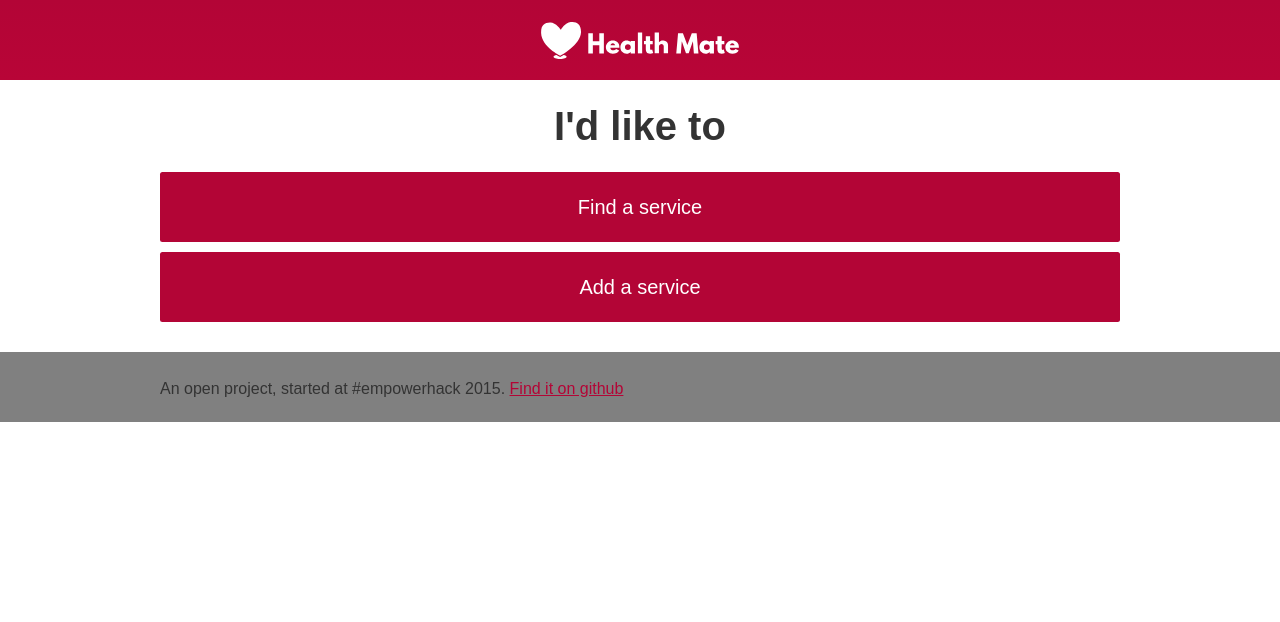
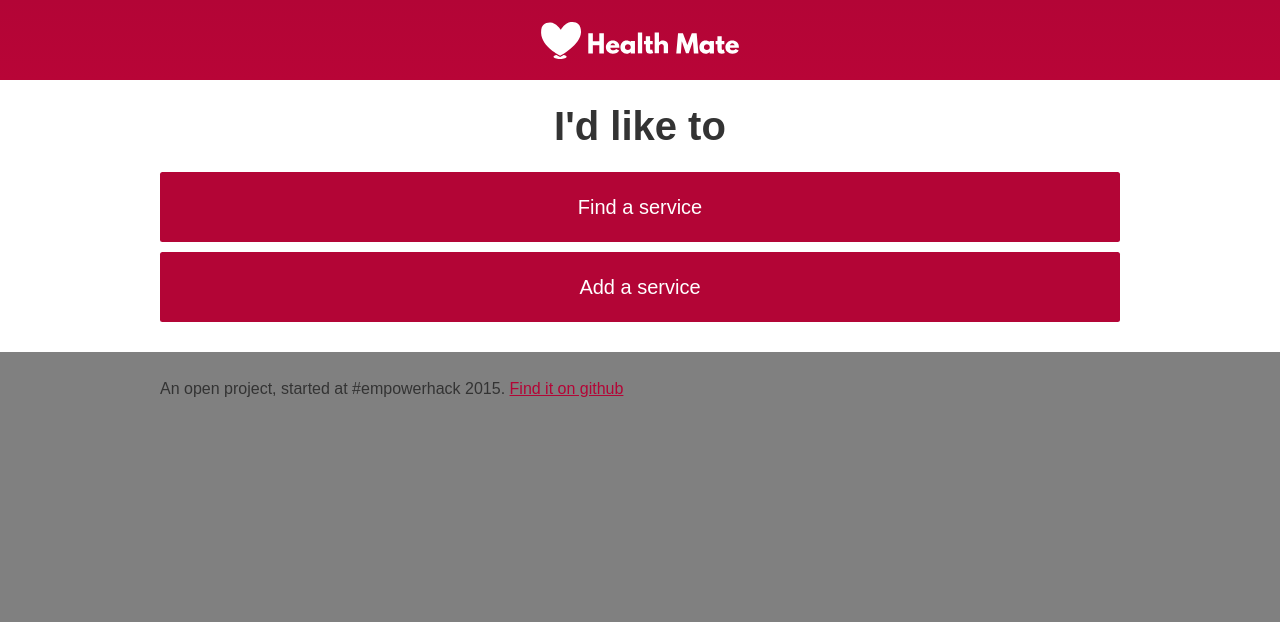
Before and after one commit to annikaC/HealthMate, a Django app: page / in a window 1280 px wide. Shown: the top 622 px of the page. Run offline with Django 3.2, Linux system fonts and the light colour scheme; some libraries are stand-ins or nearby versions.

Commit message:
footer styles

```diff
--- a/static/styles/sass/page-elements/_site-outer.scss
+++ b/static/styles/sass/page-elements/_site-outer.scss
@@ -10,3 +10,9 @@
 head{
     font-family: pointlist($breakpoints);
 }
+html{
+    background: color(muted);
+}
+body{
+    background: color(white);
+}
--- a/static/styles/styles.css
+++ b/static/styles/styles.css
@@ -788,6 +788,12 @@ table {
 head {
   font-family: '{""grain"": "(min-width:12.5em)",""pebble"": "(min-width:25em)",""mountain"": "(min-width:50em)",""eagleeyes"": "(min-device-pixel-ratio:2) and (min-resolution:192dpi)",""-webkit-eagleeyes"": "(-webkit-min-device-pixel-ratio:2) and (-webkit-min-resolution:192dpi)"}'; }
 
+html {
+  background: gray; }
+
+body {
+  background: #fff; }
+
 /**
  * Page header
  */
--- a/templates/home.html
+++ b/templates/home.html
@@ -6,6 +6,6 @@
     </div>
     <ul class="gate">
         <li class="gate-route"><a href="" class="btn fontawesome-search">Find a service</a></li>
-        <li class="gate-route"><a href="{%url "create_service"}" class="btn fontawesome-plus">Add a service</a></li>
+        <li class="gate-route"><a href="{% url 'services:create_service' %}" class="btn fontawesome-plus">Add a service</a></li>
     </ul>
 {% endblock %}
```
